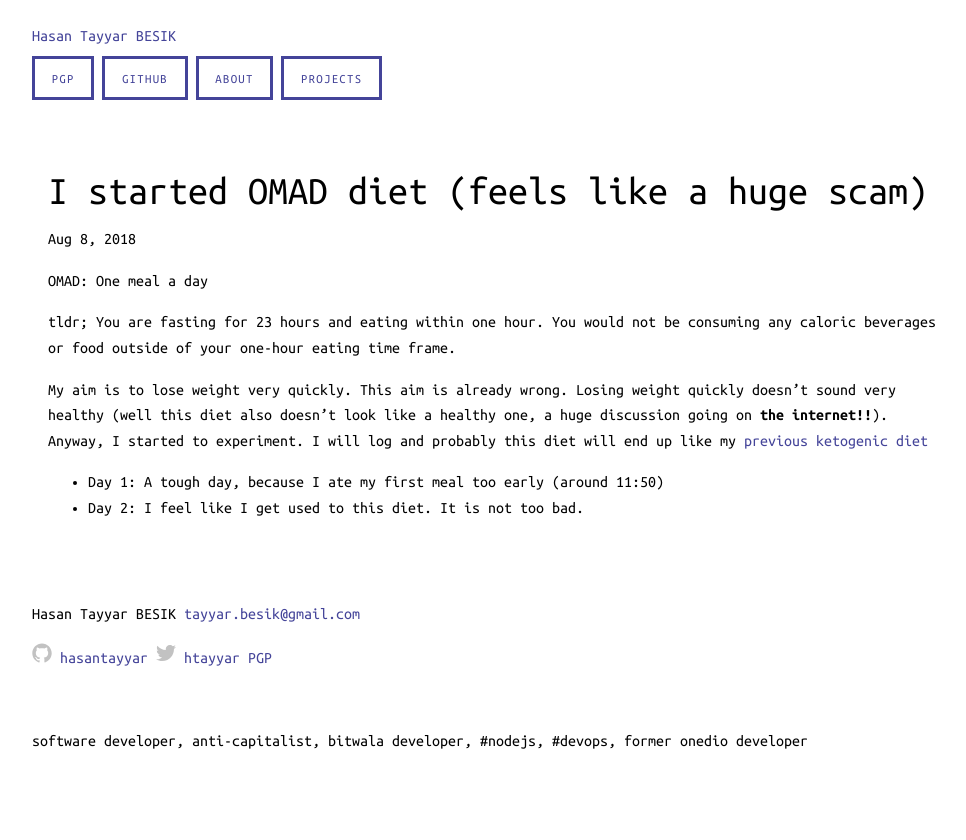
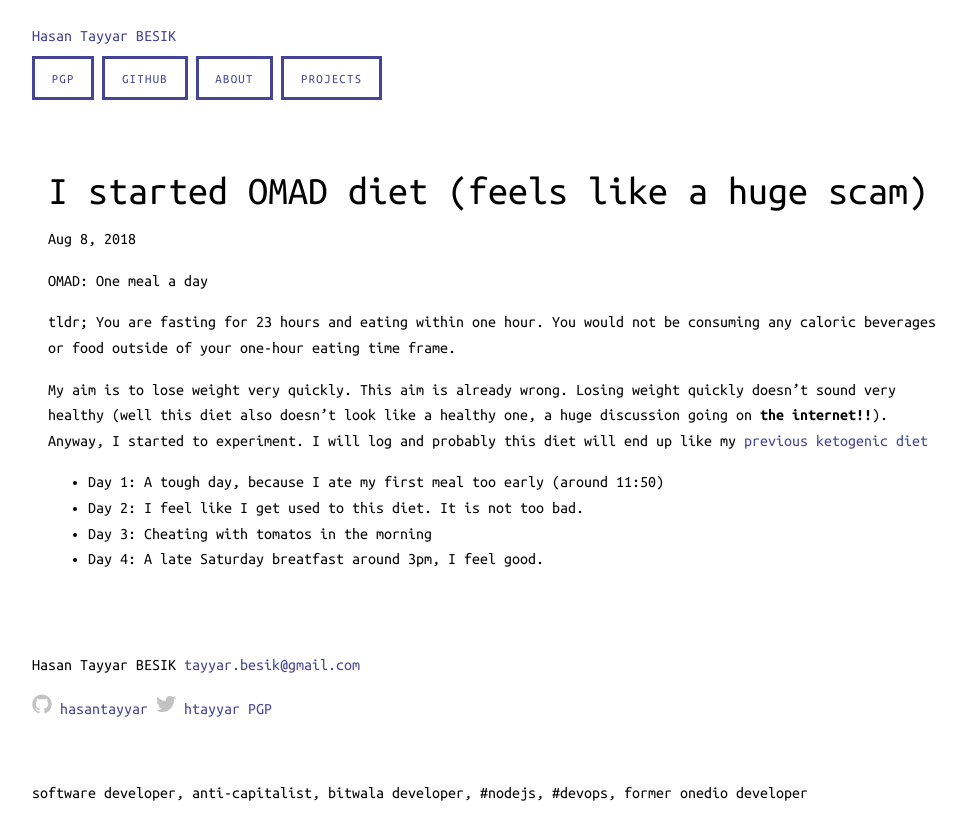
Before and after one commit to hasantayyar/hasantayyar.net, a Jekyll site: the page built from _posts/2018-08-08-omad.markdown, in a window 1280 px wide. Shown: the top 840 px of the page, without its empty margins (144-1110 px from the left). Built offline with Jekyll 4.4.1, drawn with Linux system fonts in a browser that asks for light colours; Markdown is read by kramdown in place of the engine named in the settings.

Commit message:
day 3 and day 4

```diff
--- a/_posts/2018-08-08-omad.markdown
+++ b/_posts/2018-08-08-omad.markdown
@@ -15,3 +15,5 @@ My aim is to lose weight very quickly. This aim is already wrong. Losing weight
 
 - Day 1: A tough day, because I ate my first meal too early (around 11:50)
 - Day 2: I feel like I get used to this diet. It is not too bad.
+- Day 3: Cheating with tomatos in the morning
+- Day 4: A late Saturday breatfast around 3pm, I feel good.
```
